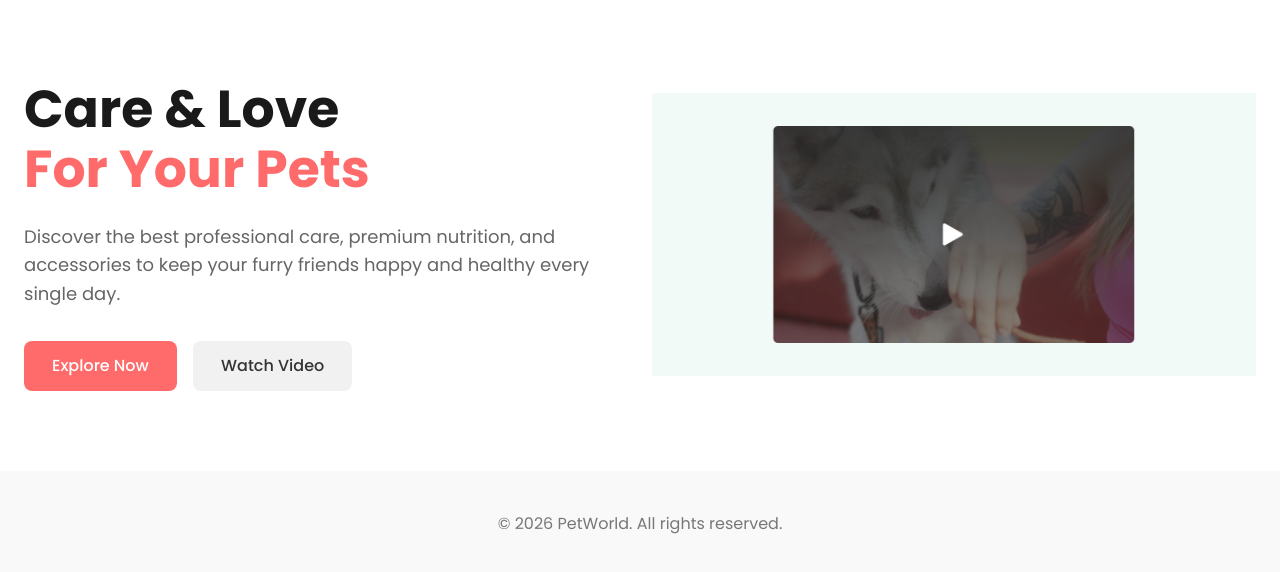
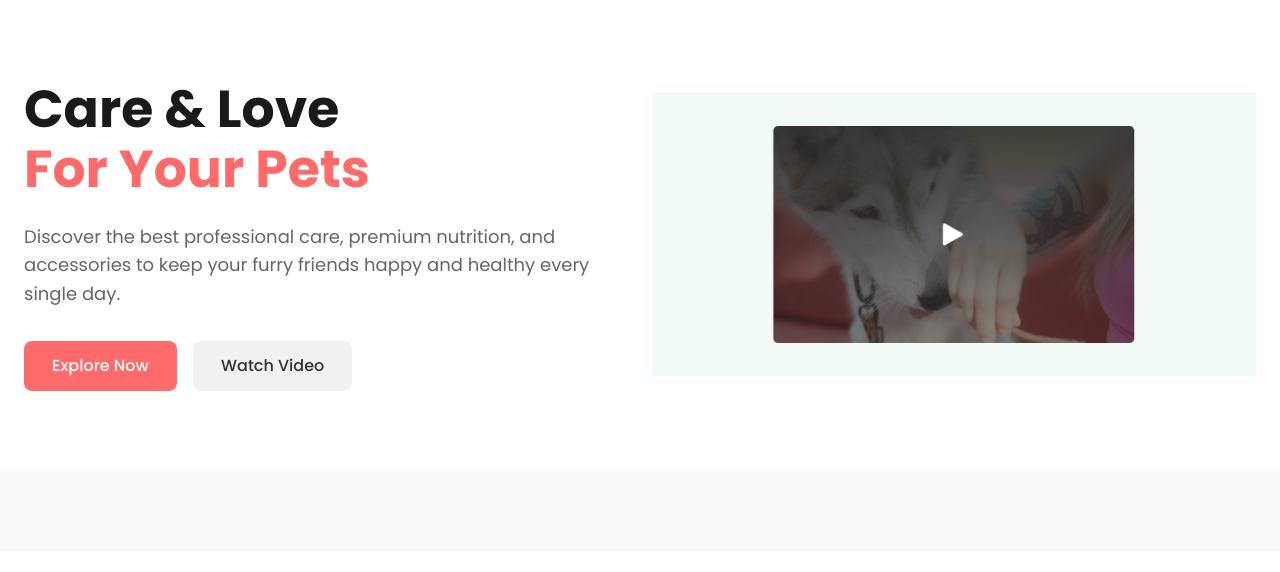
Before and after one commit to dsavchuk2023-hub/ip_labs, a plain HTML site: page pr_2/index.html in a window 1280 px wide. Shown: the part 643-1215 px from the top of the page. After the commit the page ends 1194 px from the top, so only its background shows below. Drawn offline with Linux system fonts and the light colour scheme.

Commit message:
Update index.html

```diff
--- a/pr_2/index.html
+++ b/pr_2/index.html
@@ -4,13 +4,11 @@
     <meta charset="UTF-8">
     <meta name="viewport" content="width=device-width, initial-scale=1.0">
     <title>Pets Landing Page</title>
-    <!-- Підключення шрифту Poppins з Google Fonts -->
     <link href="https://fonts.googleapis.com/css2?family=Poppins:wght@400;500;600;700&display=swap" rel="stylesheet">
     <link rel="stylesheet" href="style.css">
 </head>
 <body>
 
-    <!-- Шапка сайту -->
     <header class="header">
         <div class="container header-container">
             <div class="logo">
@@ -31,9 +29,7 @@
         </div>
     </header>
 
-    <!-- Основний контент -->
     <main>
-        <!-- Секція Hero (Парний варіант: Pets) -->
         <section class="hero">
             <div class="container hero-container">
                 <div class="hero-content">
@@ -52,18 +48,14 @@
             </div>
         </section>
 
-        <!-- Секція переваг / послуг (Features) -->
         <section class="features">
             <div class="container">
-                <!-- Картки послуг/переваг -->
             </div>
         </section>
     </main>
 
-    <!-- Підвал сайту -->
     <footer class="footer">
         <div class="container">
-            <p>&copy; 2026 PetWorld. All rights reserved.</p>
         </div>
     </footer>
 
```
